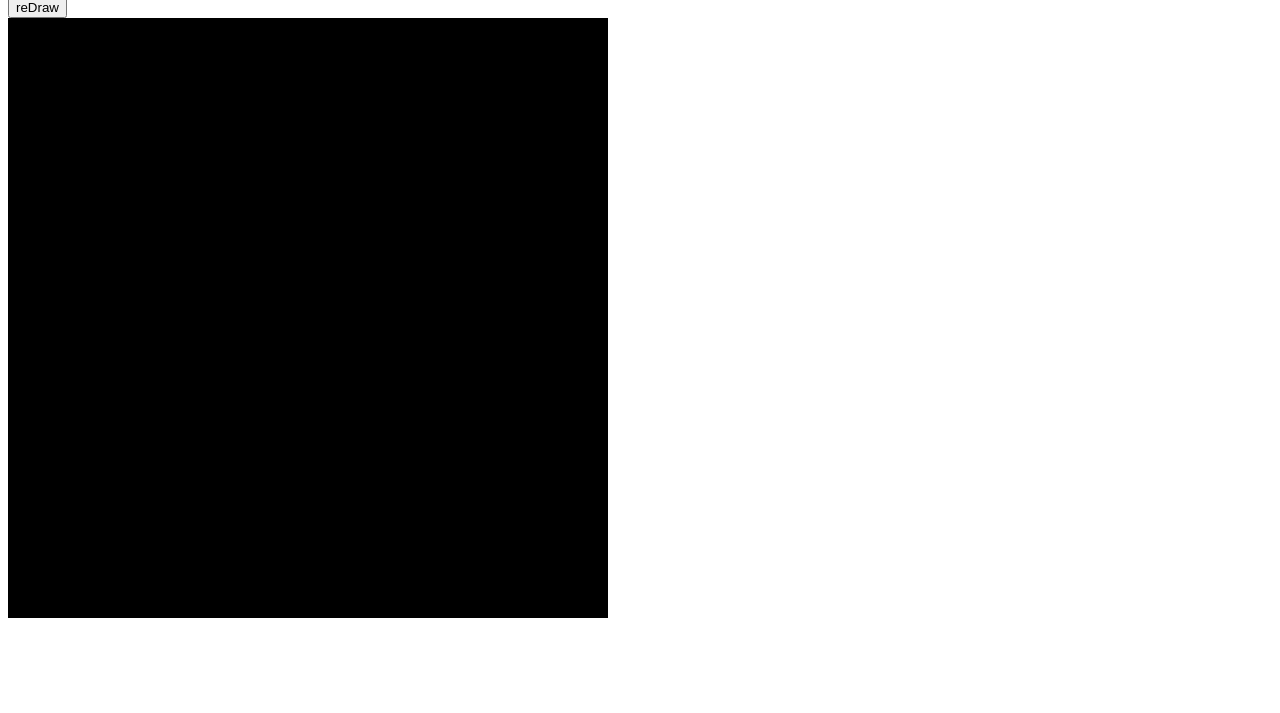
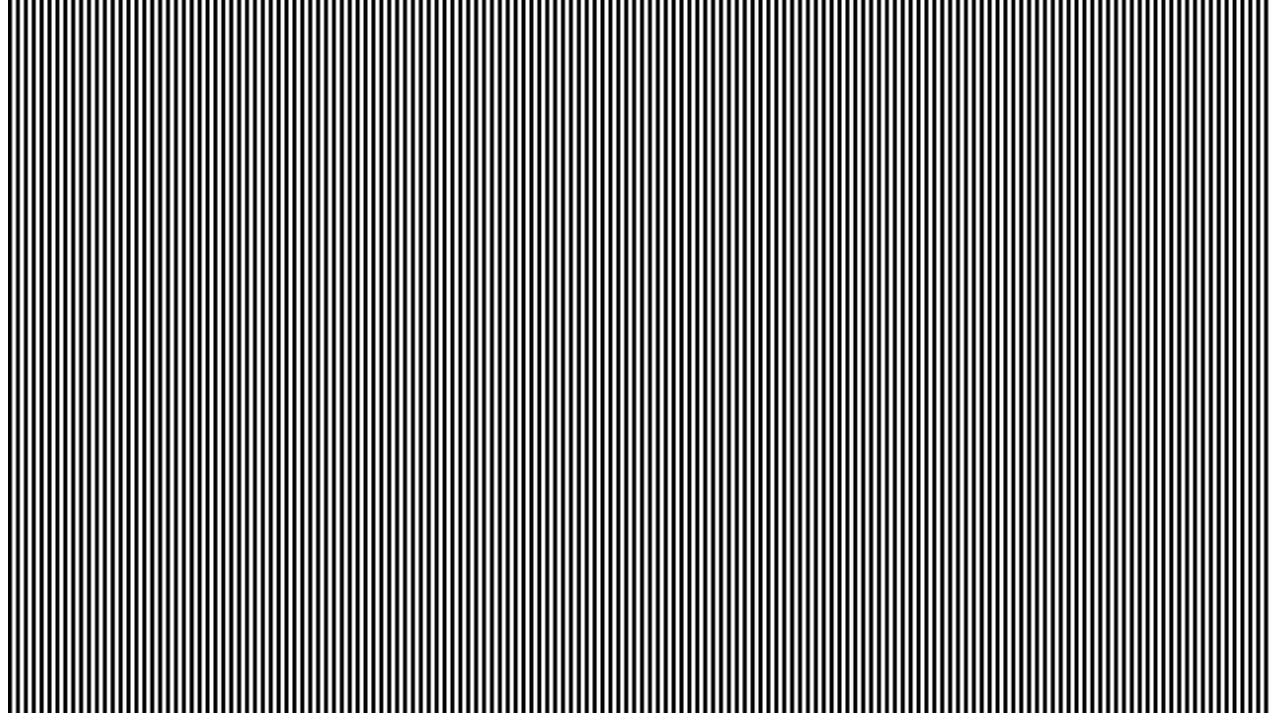
Before and after one commit to coisme/pedapp, a plain HTML site: page index.html in a window 1280 px wide. Shown: the part 121-834 px from the top of the page. Before the commit the page ends 800 px from the top, so only its background shows below. Drawn offline with Linux system fonts and the light colour scheme.

Commit message:
Update index.html

```diff
--- a/index.html
+++ b/index.html
@@ -1,6 +1,8 @@
 <html>
 
 <body>
+
+  <img src="./iPhone5s.png" width="100%" />
 
   <div style="margin-bottom: 15px;">
     <img src="https://www.asahi-kasei.com/common/images/logo-01.png" height="20" />
```
